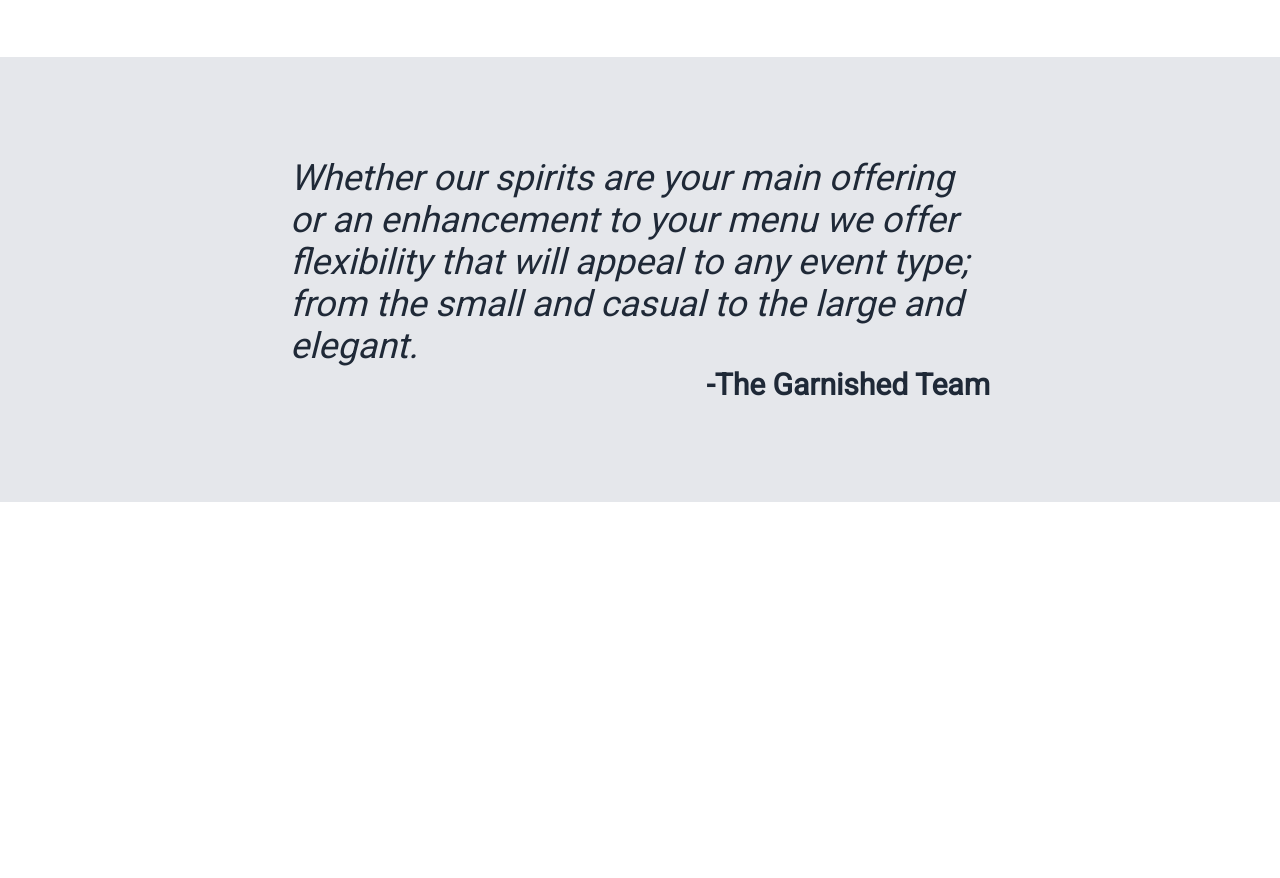
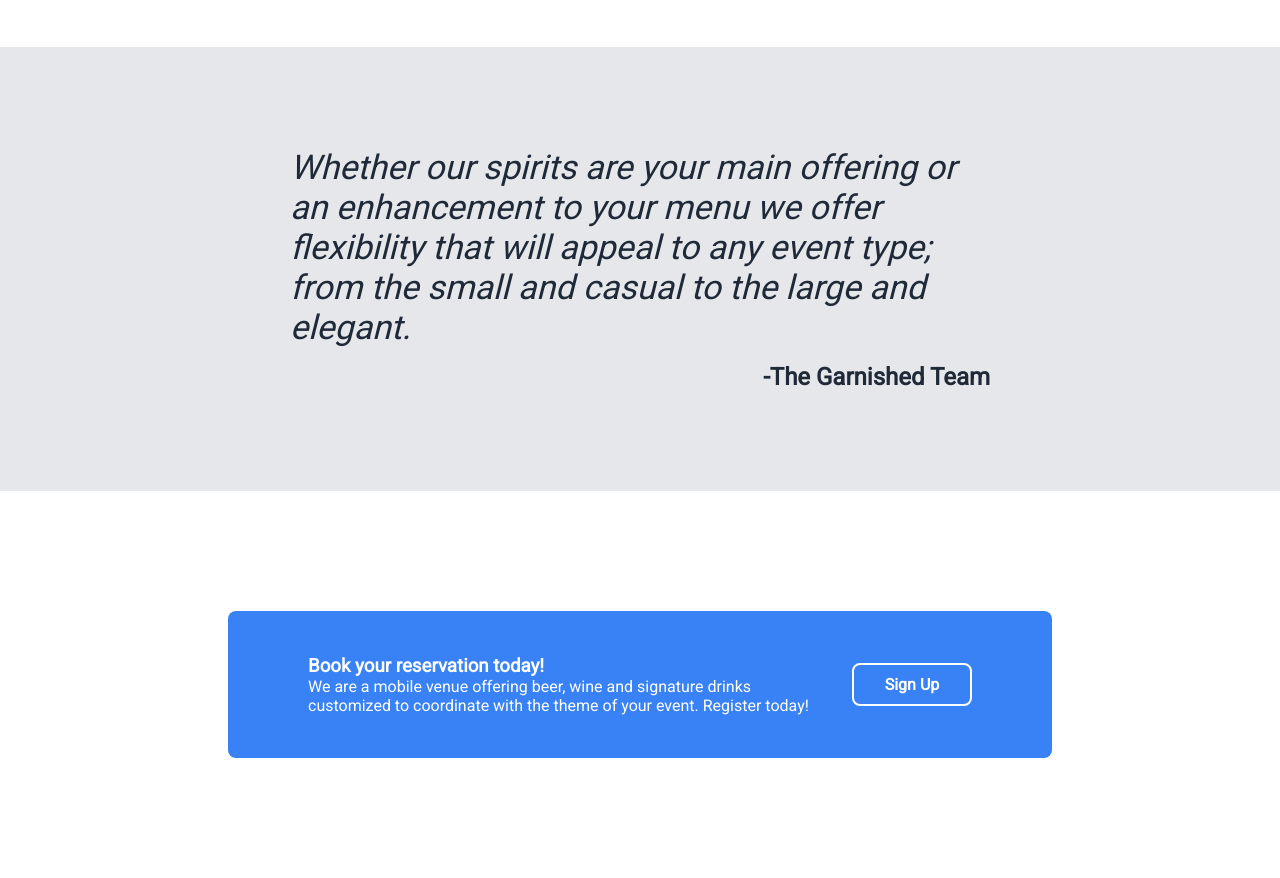
Before and after one commit to bmilcs/odin-landing-page, a plain HTML site: page index.html in a window 1280 px wide. Shown: the part 897-1775 px from the top of the page. Before the commit the page ends 1399 px from the top, so only its background shows below. Drawn offline with Linux system fonts and the light colour scheme.

Commit message:
Add call to action section

```diff
--- a/index.html
+++ b/index.html
@@ -61,9 +61,9 @@
   <div class="container two">
     <div class="section-2 wrapper">
 
-      <h1 class="section-2-title">
+      <h2 class="section-2-title">
         Gallery
-      </h1>
+      </h2>
 
       <div class="gallery-container">
         <div class="card">
@@ -87,7 +87,7 @@
     </div>
   </div>
 
-  <!-- section 3 -->
+  <!-- section 3 quote -->
   <div class="container three">
     <div class="section-3 wrapper">
       <div class="quote">
@@ -103,6 +103,23 @@
     </div>
   </div>
 
+  <!-- section 4 call to action -->
+  <div class="container four">
+    <div class="section-4 wrapper">
+
+      <div class="cta-background">
+        <div class="cta-text">
+          <h3>Book your reservation today!</h3>
+          <p>We are a mobile venue offering beer, wine and signature drinks customized to coordinate with the theme of
+            your event. Register today!</p>
+        </div>
+        <button>
+          Sign Up
+        </button>
+      </div>
+
+    </div>
+  </div>
 
 
 </body>
--- a/style.css
+++ b/style.css
@@ -3,7 +3,7 @@
   padding: 0;
   box-sizing: border-box;
   font-family: "Roboto", sans-serif;
-  /* border: 1px dotted gray; */
+  /* border: 1px dotted white; */
 }
 
 .wrapper {
@@ -23,7 +23,8 @@
   background-color: #1f2937;
 }
 
-.two {
+.two,
+.four {
   color: #1f2937;
   background-color: white;
 }
@@ -103,7 +104,7 @@
   margin-bottom: 15px;
 }
 
-.header-button {
+button {
   background-color: #3882f6;
   color: white;
   padding: 10px 4px;
@@ -170,7 +171,7 @@
   object-fit: cover;
 
   border: 4px solid #3882f6;
-  border-radius: 16px;
+  border-radius: 8px;
 }
 
 /*------------------- */
@@ -182,7 +183,6 @@
   flex-direction: column;
   align-items: center;
   padding: 100px 0px;
-  gap: 16px;
 }
 
 .quote1,
@@ -192,13 +192,49 @@
 }
 
 .quote1 {
-  font-size: 36px;
+  font-size: 34px;
   font-weight: 100;
   font-style: italic;
 }
 
 .quote2 {
   justify-content: flex-end;
-  font-size: 30px;
+  font-size: 24px;
   font-weight: 900;
+  margin-top: 16px;
 }
+
+/* ------------- */
+/* section 4 call to action */
+/* ------------- */
+
+.section-4 {
+  display: flex;
+  align-items: center;
+  justify-content: center;
+  padding: 120px 0px;
+}
+
+.cta-background {
+  display: flex;
+  justify-content: space-around;
+  align-items: center;
+  flex-wrap: wrap;
+  background-color: #3882f6;
+  max-width: 860px;
+  border-radius: 8px;
+  padding: 36px 80px;
+  gap: 24px;
+}
+
+.cta-text {
+  display: flex;
+  flex-direction: column;
+  justify-content: center;
+  color: white;
+  max-width: 520px;
+}
+
+.section-4 button {
+  border: 2px solid white;
+}
```
